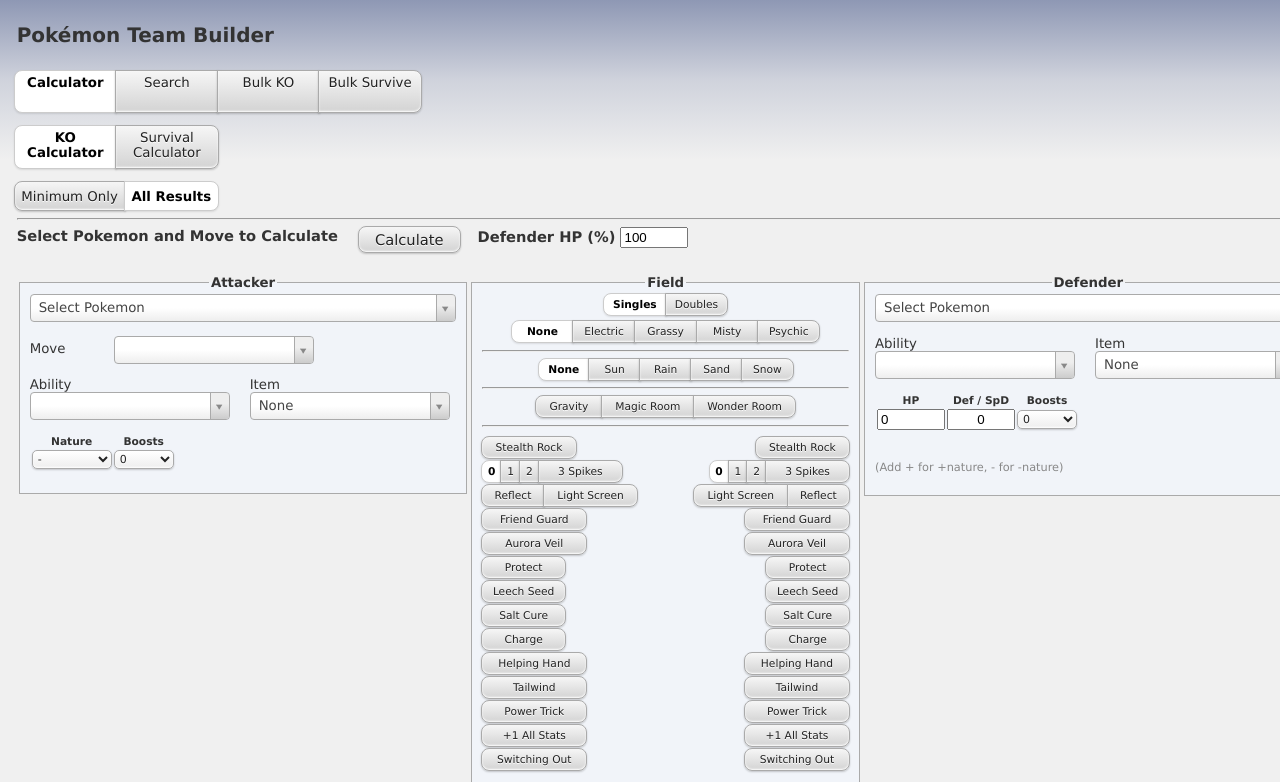
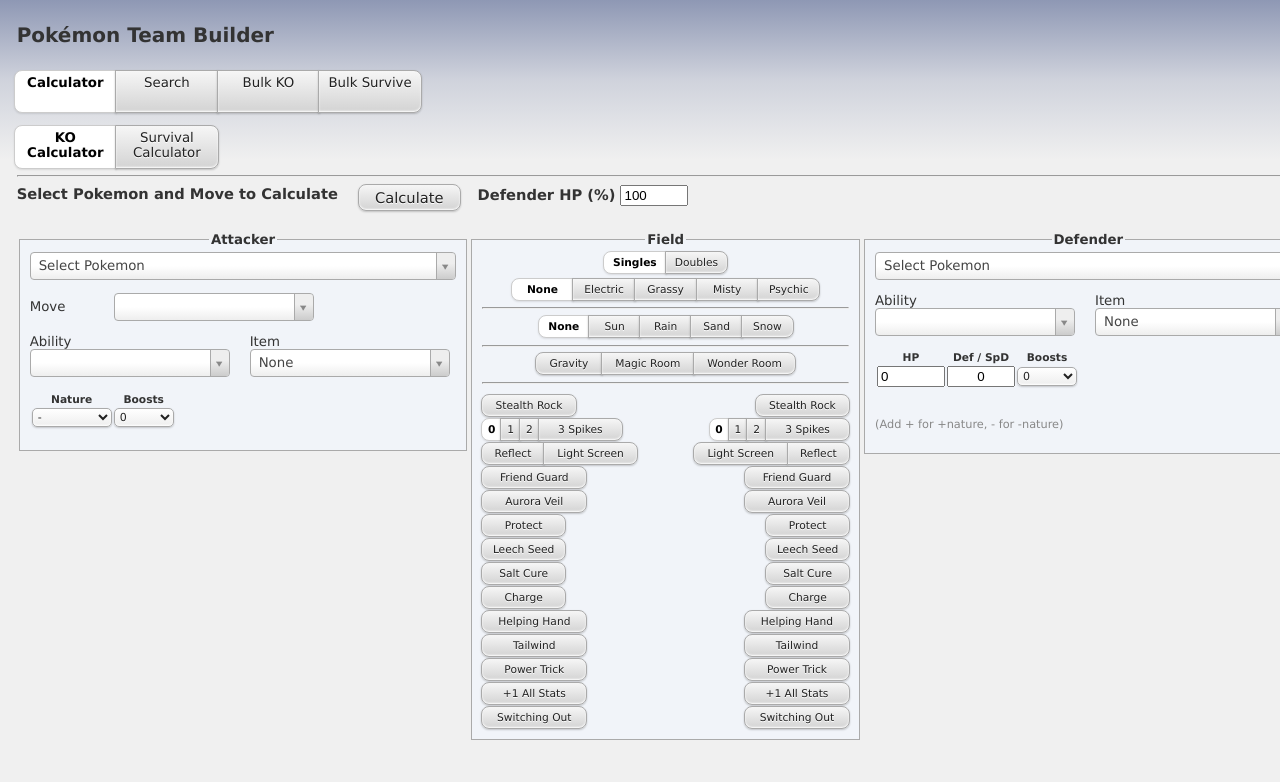
Before and after one commit to MiniMitre/teambuilder, a Flask app: page / in a window 1280 px wide; the page is wider, and only the part inside the window is pictured. Shown: the top 782 px of that part. Run offline with Flask 3, Linux system fonts and the light colour scheme; data that the repository does not hold is empty.

Commit message:
Remove minimum only results from Surval Calculator & Default to all results

```diff
--- a/src/teambuilder/damage.py
+++ b/src/teambuilder/damage.py
@@ -244,7 +244,7 @@ def _all(requests: list[dict], points: list[int] | None = None) -> list[Investme
     return [investment for _, investment in _evaluate(requests, points)]
 
 
-def calculate_HP_from_Breakpoints(breakpoints: list[Investment], PERCENT, HP, INVEST_IN, showAll=False
+def calculate_HP_from_Breakpoints(breakpoints: list[Investment], PERCENT, HP, INVEST_IN, showAll=True
 ):
     # Initialise the min points used above the 32/32 cap
     minPoints: int = 64
@@ -511,7 +511,7 @@ def min_evs_to_survive(
     defender_nature: str | None,
     *,
     percent: float = 100.0,
-    showAll=False,
+    showAll=True,
     attacker_opts: dict | None = None,
     attacker_evs: dict | str | None = None,
     defender_evs: dict | None = None,
--- a/src/teambuilder/static/js/calculator.js
+++ b/src/teambuilder/static/js/calculator.js
@@ -226,11 +226,7 @@ $(document).ready(function () {
 		const minPoints = Math.min(...lastResults.map((r) => r.points));
 		$("#mainResult").text(minPoints + " points");
 
-		// Minimum Only hides everything above the minimum (only for survival calculator)
-		const showAll = $("#allResults").is(":checked");
-		const rows = showAll
-			? lastResults
-			: lastResults.filter((r) => r.points === minPoints);
+		const rows = lastResults
 
 		if (currentCalculator === "ko") {
 			// For KO calculator, we show attacking stat investment
@@ -635,7 +631,6 @@ $(document).ready(function () {
 		} else { // survival
 			data.attacker_evs = $("#attacker-evs").val();
 			data.defender_nature = $("#defender-nature").val();
-			data.showAll = true; // Always calculate all results, and filter afterwards
 		}
 
 		console.log("Sending data:", data);
--- a/src/teambuilder/templates/calculator.html
+++ b/src/teambuilder/templates/calculator.html
@@ -94,35 +94,6 @@
 						id="survival-calc"
 					/><label class="btn btn-right btn-wide" for="survival-calc"
 						>Survival Calculator</label
-					>
-				</span>
-				</div>
-				<div aria-label="Settings" role="region" id="survival-results-toggle">
-					<span
-						class="modeSelection"
-						aria-labelledby="selectResultsInstruction"
-						role="radiogroup"
-						title="Select results display."
-					>
-					<span class="visually-hidden" id="selectResultsInstruction"
-						>Select results display.</span
-					>
-					<input
-						class="mode visually-hidden"
-						type="radio"
-						name="results"
-						id="minOnly"
-						checked="checked"
-					/><label class="btn btn-left btn-wide" for="minOnly"
-						>Minimum Only</label
-					>
-					<input
-						class="mode visually-hidden"
-						type="radio"
-						name="results"
-						id="allResults"
-					/><label class="btn btn-right btn-wide" for="allResults"
-						>All Results</label
 					>
 				</span>
 				</div>
--- a/src/teambuilder/web_server.py
+++ b/src/teambuilder/web_server.py
@@ -442,7 +442,7 @@ def calculate_survival():
         data.get('attacker'), data.get('move'), data.get('defender'),
         data.get('defender_nature', '1.0'),          # survival-only: nature on the defence we invest in
         percent=data.get('percent', 100),
-        showAll=data.get('showAll', False),          # survival-only
+        showAll=True,                                # survival-only
         attacker_evs=data.get('attacker_evs', '0'),  # "32", "32+", "0-" ... parsed by normalize_evs
         attacker_opts=attacker_opts or None,
         defender_opts=defender_opts or None,
```
